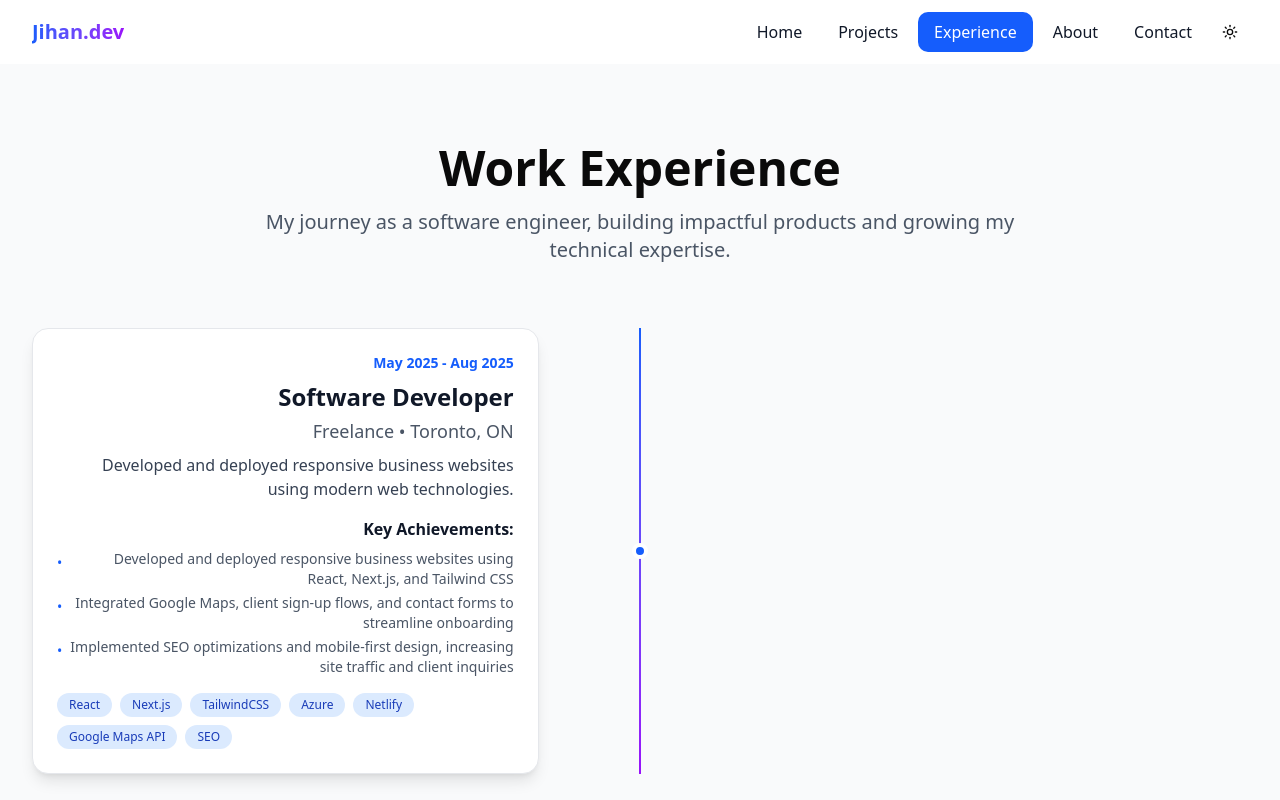
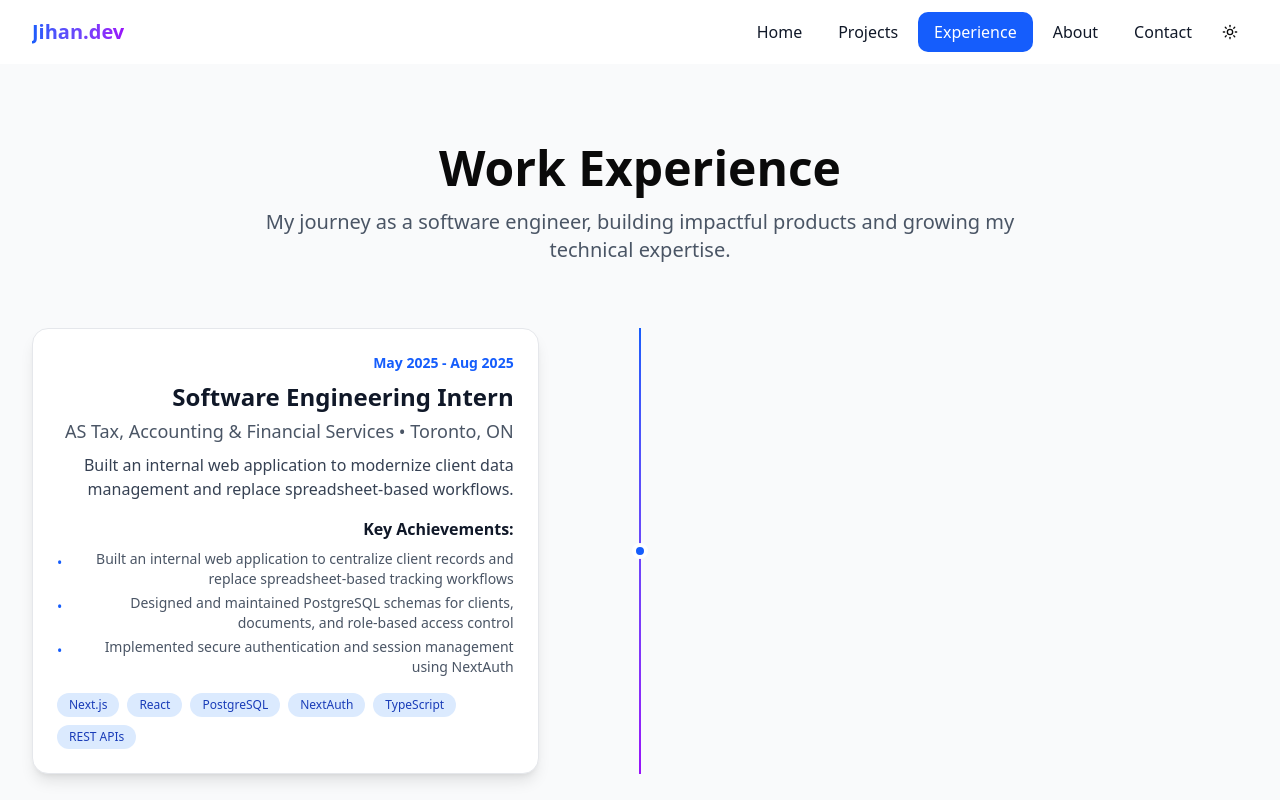
Before and after one commit to JihanChowdhury334/portfolio, a Next.js app: page /experience in a window 1280 px wide. Shown: the top 800 px of the page. Built offline with nearby package versions, Linux system fonts and the light colour scheme.

Commit message:
Update exp

```diff
--- a/data/experience.ts
+++ b/data/experience.ts
@@ -13,18 +13,27 @@ export interface Experience {
 export const experiences: Experience[] = [
   {
     id: '1',
-    company: 'Freelance',
-    position: 'Software Developer',
+    company: 'AS Tax, Accounting & Financial Services',
+    position: 'Software Engineering Intern',
     location: 'Toronto, ON',
     startDate: 'May 2025',
     endDate: 'Aug 2025',
-    description: 'Developed and deployed responsive business websites using modern web technologies.',
+    description:
+      'Built an internal web application to modernize client data management and replace spreadsheet-based workflows.',
     achievements: [
-      'Developed and deployed responsive business websites using React, Next.js, and Tailwind CSS',
-      'Integrated Google Maps, client sign-up flows, and contact forms to streamline onboarding',
-      'Implemented SEO optimizations and mobile-first design, increasing site traffic and client inquiries',
-      'Deployed via Azure/Netlify ensuring strong performance, reliability, and fast load times'
+      'Built an internal web application to centralize client records and replace spreadsheet-based tracking workflows',
+      'Designed and maintained PostgreSQL schemas for clients, documents, and role-based access control',
+      'Implemented secure authentication and session management using NextAuth',
+      'Reduced redundant database queries by approximately 70% by caching frequently accessed client data',
+      'Eliminated duplicate client records for new entries using email-based uniqueness constraints'
     ],
-    technologies: ['React', 'Next.js', 'TailwindCSS', 'Azure', 'Netlify', 'Google Maps API', 'SEO']
+    technologies: [
+      'Next.js',
+      'React',
+      'PostgreSQL',
+      'NextAuth',
+      'TypeScript',
+      'REST APIs'
+    ]
   }
 ];
```
